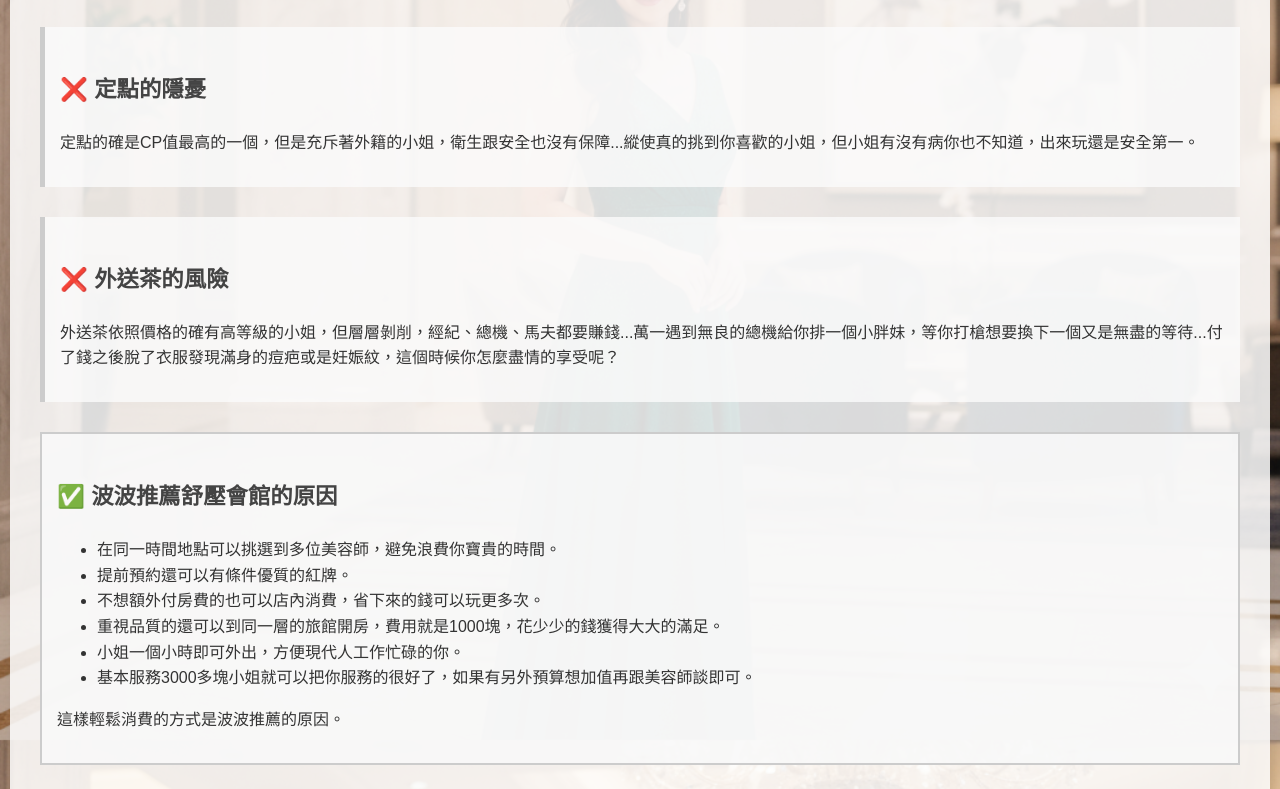
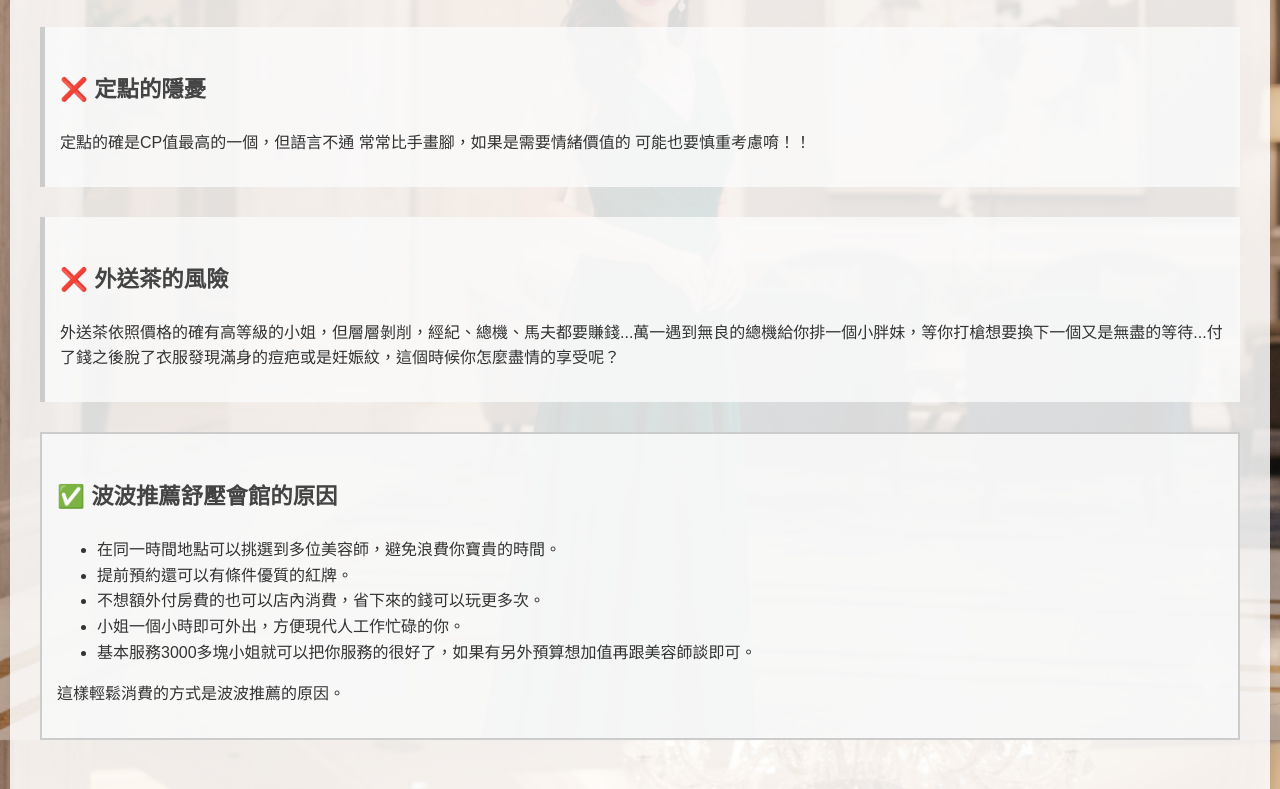
Before and after one commit to gg5287/gg69, a plain HTML site: page index.html in a window 1280 px wide. Shown: the part 540-1329 px from the top of the page. Drawn offline with Linux system fonts and the light colour scheme.

Commit message:
Update index.html

```diff
--- a/index.html
+++ b/index.html
@@ -29,7 +29,7 @@
 
         <section>
             <h3>❌ 定點的隱憂</h3>
-            <p>定點的確是CP值最高的一個，但是充斥著外籍的小姐，衛生跟安全也沒有保障...縱使真的挑到你喜歡的小姐，但小姐有沒有病你也不知道，出來玩還是安全第一。</p>
+            <p>定點的確是CP值最高的一個，但語言不通 常常比手畫腳，如果是需要情緒價值的 可能也要慎重考慮唷！！</p>
         </section>
 
         <section>
@@ -43,7 +43,6 @@
                 <li>在同一時間地點可以挑選到多位美容師，避免浪費你寶貴的時間。</li>
                 <li>提前預約還可以有條件優質的紅牌。</li>
                 <li>不想額外付房費的也可以店內消費，省下來的錢可以玩更多次。</li>
-                <li>重視品質的還可以到同一層的旅館開房，費用就是1000塊，花少少的錢獲得大大的滿足。</li>
                 <li>小姐一個小時即可外出，方便現代人工作忙碌的你。</li>
                 <li>基本服務3000多塊小姐就可以把你服務的很好了，如果有另外預算想加值再跟美容師談即可。</li>
             </ul>
@@ -74,4 +73,5 @@
     <p class="copyright">&copy; 2025 波波舒壓會館. 專業舒壓幹部為您把關。</p>
 </footer>
 </body>
+
 </html>
```
